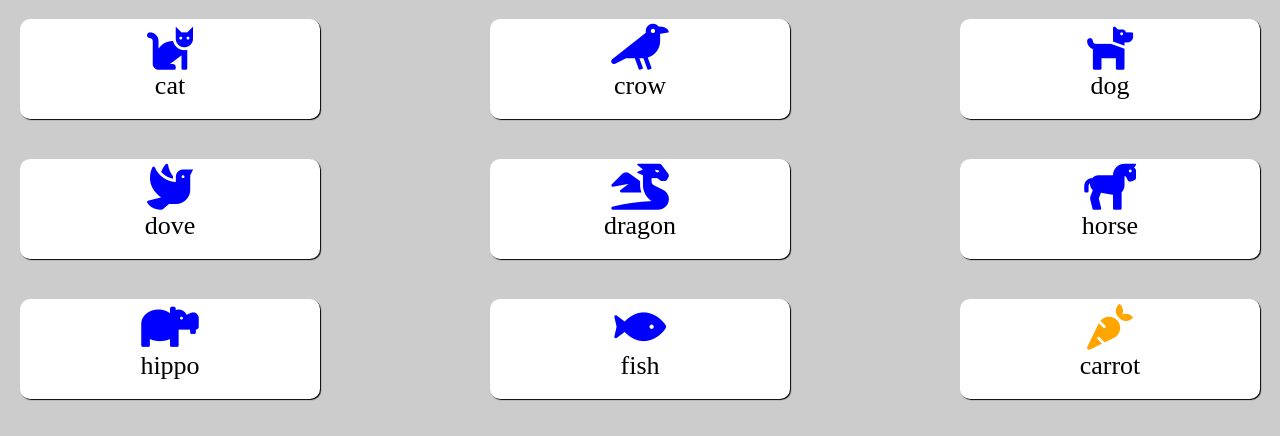
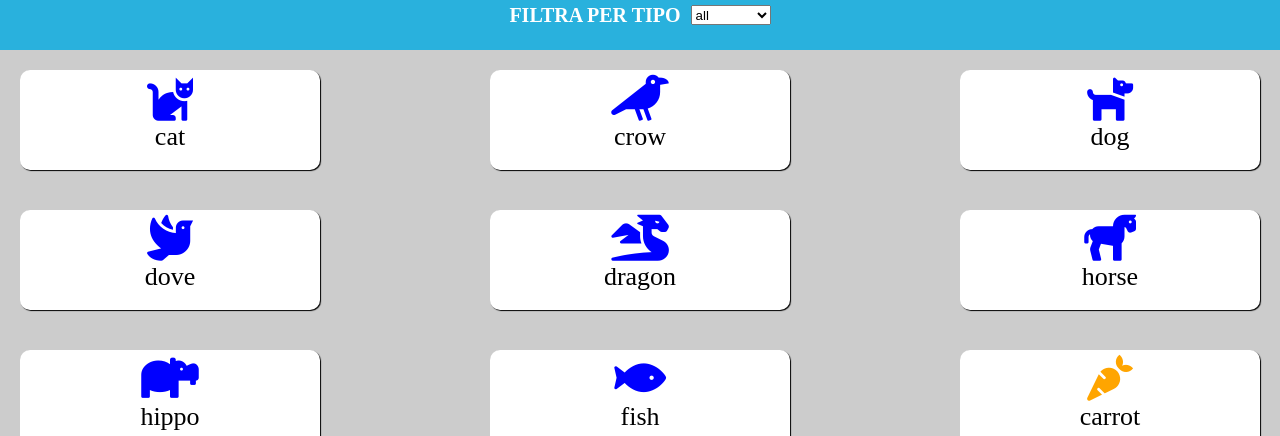
Before and after one commit to Lorenzo-Arnau/js-es6-icons, a plain HTML site: page index.html in a window 1280 px wide. Shown: the part 57-493 px from the top of the page. Drawn offline with nearby package versions, Linux system fonts and the light colour scheme.

Commit message:
update grapghics

```diff
--- a/css/style.css
+++ b/css/style.css
@@ -29,5 +29,18 @@ align-items: center;
   box-shadow: 1px 1px 1px #000;
 }
 .selector-box{
+  background-color:#29B1DD;
+  height: 70px;
   justify-content: center;
+  align-items: center;
 }
+.selector{
+  height: 20px;
+}
+label{
+  font-size: 20px;
+  font-weight: bold;
+  text-transform: uppercase;
+  color: #fff;
+  margin-right: 10px;
+}
--- a/index.html
+++ b/index.html
@@ -11,7 +11,7 @@
   <body>
     <h1>FontIcons</h1>
     <span class="selector-box flex">
-      <label for="selico">Filtra</label>
+      <label for="selico">Filtra per tipo</label>
       <select class="selector" name="selico">
         <option value="all">all</option>
       </select>
```
